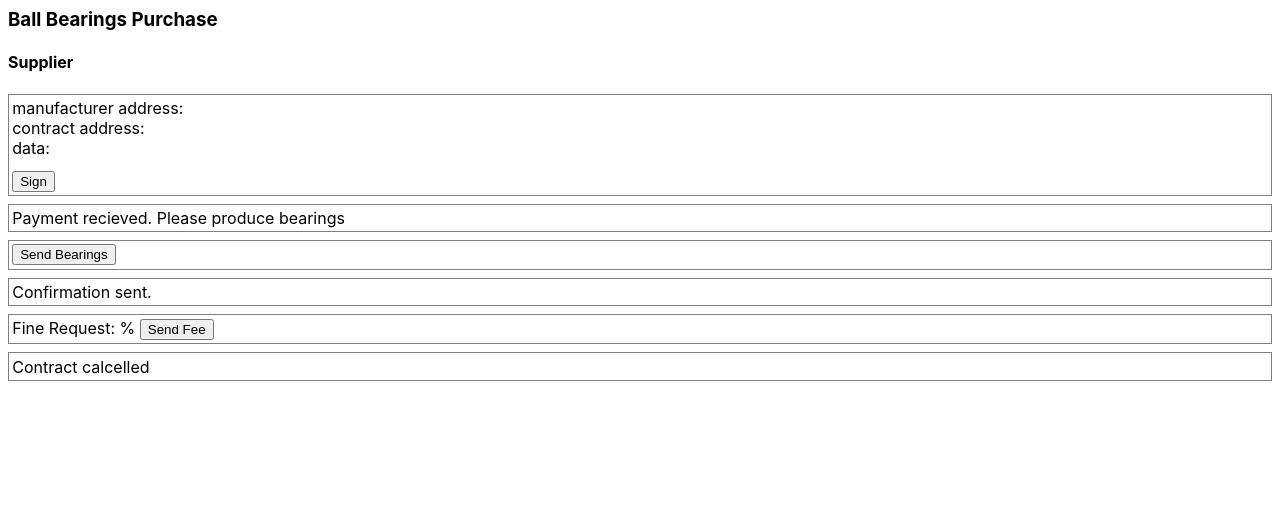
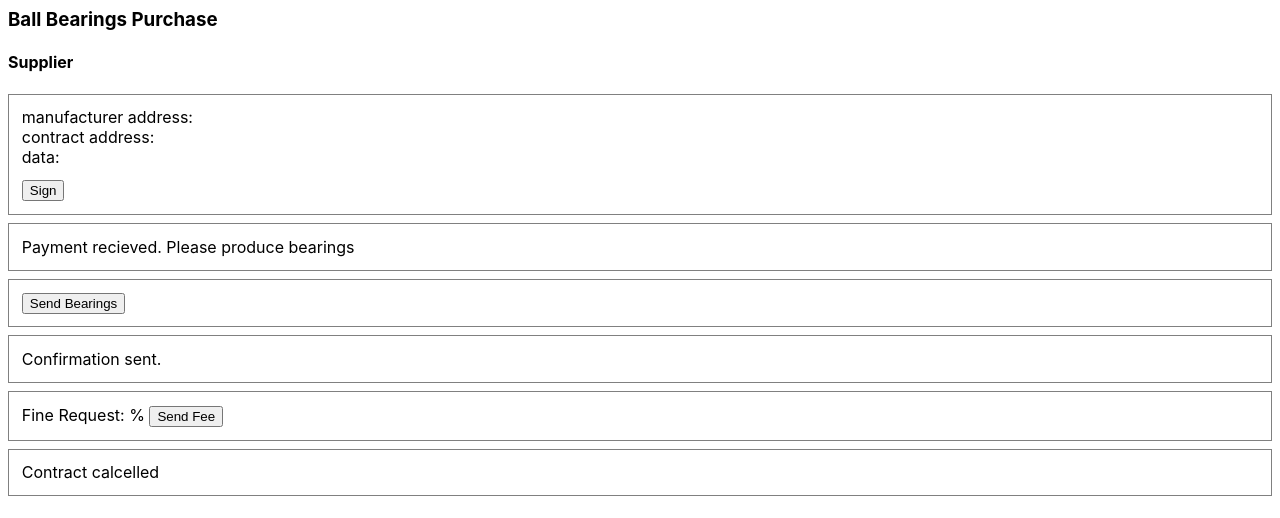
Before and after one commit to sebastiankliem/blockchain-bpm-seminar, a website: page app/supplier.html in a window 1280 px wide. Drawn offline with Linux system fonts and the light colour scheme.

Commit message:
add more padding to sections

```diff
--- a/app/css/messages.css
+++ b/app/css/messages.css
@@ -7,7 +7,7 @@ body {
 }
 
 .section {
-    padding: 0.2rem;
+    padding: 0.8rem;
     border: 1px solid gray;
     margin: 0.5rem 0;
 }
```
